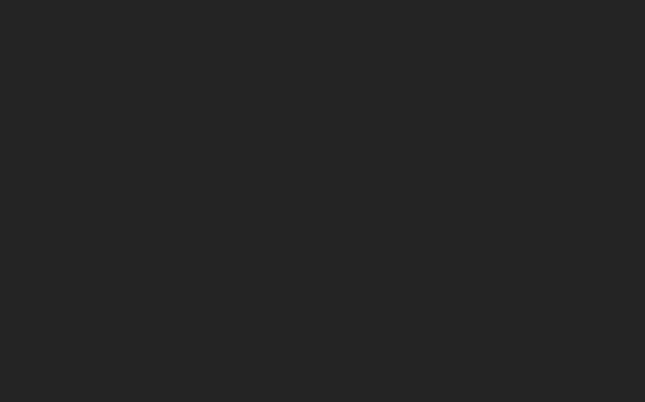
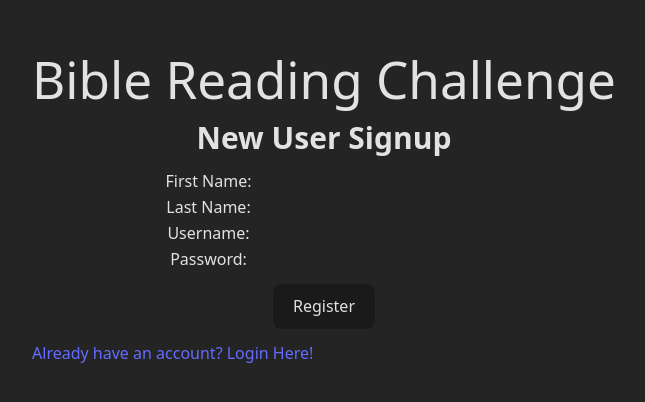
Before and after one commit to danieljhkang/readerApp, a React (Vite) app: page /signup in a window 1280 px wide. Before the commit this address had no page. Shown: the part 200-602 px from the top of the page, without its empty margins (316-961 px from the left). Built offline with nearby package versions, Linux system fonts and the light colour scheme.

Commit message:
reworked routing structure

```diff
--- /dev/null
+++ b/database.types.ts
@@ -0,0 +1,34 @@
+export type Json =
+  | string
+  | number
+  | boolean
+  | null
+  | { [key: string]: Json | undefined }
+  | Json[];
+
+export interface Database {
+  public: {
+    Tables: {
+      movies: {
+        Row: {
+          // the data expected from .select()
+          id: number;
+          name: string;
+          data: Json | null;
+        };
+        Insert: {
+          // the data to be passed to .insert()
+          id?: never; // generated columns must not be supplied
+          name: string; // `not null` columns with no default must be supplied
+          data?: Json | null; // nullable columns can be omitted
+        };
+        Update: {
+          // the data to be passed to .update()
+          id?: never;
+          name?: string; // `not null` columns are optional on .update()
+          data?: Json | null;
+        };
+      };
+    };
+  };
+}
--- a/package.json
+++ b/package.json
@@ -13,6 +13,7 @@
     "@supabase/supabase-js": "^2.49.1",
     "@tailwindcss/vite": "^4.0.14",
     "axios": "^1.8.3",
+    "dotenv": "^16.4.7",
     "react": "^19.0.0",
     "react-dom": "^19.0.0",
     "react-router": "^7.3.0",
--- /dev/null
+++ b/src/components/router.tsx
@@ -0,0 +1,12 @@
+import { createBrowserRouter } from "react-router";
+import App from "../App";
+import Register from "../pages/Register";
+import Login from "../pages/Login";
+import Dashboard from "../pages/Dashboard";
+
+export const router = createBrowserRouter([
+  { path: "/", element: <App /> },
+  { path: "/signup", element: <Register /> },
+  { path: "/signin", element: <Login /> },
+  { path: "/", element: <Dashboard /> },
+]);
--- a/src/main.tsx
+++ b/src/main.tsx
@@ -1,13 +1,14 @@
-import './index.css'
-import App from './App.tsx'
-import ReactDOM from 'react-dom/client';
-import { BrowserRouter } from 'react-router-dom';
+import "./index.css";
+import ReactDOM from "react-dom/client";
+import { RouterProvider } from "react-router-dom";
+import { router } from "./components/router.tsx";
 
 const root = ReactDOM.createRoot(
-  document.getElementById('root') as HTMLElement
+  document.getElementById("root") as HTMLElement
 );
 root.render(
-  <BrowserRouter>
-    <App />
-  </BrowserRouter>
+  <>
+    <h1 className="text-center pt-4 text-3xl">Bible Reading Challenge</h1>
+    <RouterProvider router={router} />
+  </>
 );
--- /dev/null
+++ b/src/pages/Dashboard.tsx
@@ -0,0 +1,5 @@
+const Dashboard = () => {
+  return <div></div>;
+};
+
+export default Dashboard;
--- a/src/pages/Login.tsx
+++ b/src/pages/Login.tsx
@@ -4,12 +4,11 @@ import { Link } from "react-router-dom";
 const Login = () => {
   const [username, setUsername] = useState("");
   const [password, setPassword] = useState("");
-  const [groupCode, setGroupCode] = useState("");
   //   const [error, setError] = useState<string | null>(null);
 
   const handleSubmit = (e: React.FormEvent) => {
     e.preventDefault();
-    console.log("Login:", { username, password, groupCode });
+    console.log("Login:", { username, password });
   };
 
   return (
@@ -34,15 +33,6 @@ const Login = () => {
             required
           />
         </div>
-        <div className="p-px">
-          <label>Group Code:</label>
-          <input
-            type="text"
-            value={groupCode}
-            onChange={(e) => setGroupCode(e.target.value)}
-            required
-          />
-        </div>
         <div className="p-3">
           <button type="submit">Login</button>
         </div>
--- a/src/pages/Register.tsx
+++ b/src/pages/Register.tsx
@@ -1,7 +1,5 @@
-import { createClient } from "@supabase/supabase-js";
 import { useState } from "react";
-
-// const supabase = createClient(supabase_url, anon_key);
+import { Link } from "react-router-dom";
 
 // const { data, error } = await supabase.auth.signUp({
 //   email: "example@email.com",
@@ -10,8 +8,74 @@ import { useState } from "react";
 // });
 
 const Register = () => {
-  const [token, setToken] = useState();
-  return <div>Register</div>;
+  const [firstName, setFirstName] = useState("");
+  const [lastName, setLastName] = useState("");
+  const [username, setUsername] = useState("");
+  const [password, setPassword] = useState("");
+  const handleSubmit = (e: React.FormEvent) => {
+    e.preventDefault();
+    console.log("Login:", {
+      firstName,
+      lastName,
+      username,
+      password,
+    });
+  };
+
+  // const { data, error } = await supabase.auth.signUp({
+  //   email: "example@email.com",
+  //   password: "example-password",
+  // });
+
+  return (
+    <div>
+      <div className="text-center">
+        <h2 className="text-3xl font-bold p-3">New User Signup</h2>
+        <form onSubmit={handleSubmit}>
+          <div className="p-px">
+            <label>First Name:</label>
+            <input
+              type="text"
+              value={firstName}
+              onChange={(e) => setFirstName(e.target.value)}
+              required
+            />
+          </div>
+          <div className="p-px">
+            <label>Last Name:</label>
+            <input
+              type="text"
+              value={lastName}
+              onChange={(e) => setLastName(e.target.value)}
+              required
+            />
+          </div>
+          <div className="p-px">
+            <label>Username:</label>
+            <input
+              type="text"
+              value={username}
+              onChange={(e) => setUsername(e.target.value)}
+              required
+            />
+          </div>
+          <div className="p-px">
+            <label>Password:</label>
+            <input
+              type="password"
+              value={password}
+              onChange={(e) => setPassword(e.target.value)}
+              required
+            />
+          </div>
+          <div className="p-3">
+            <button type="submit">Register</button>
+          </div>
+        </form>
+      </div>
+      <Link to={"/"}>Already have an account? Login Here!</Link>
+    </div>
+  );
 };
 
 export default Register;
--- /dev/null
+++ b/src/supabase-client.tsx
@@ -0,0 +1,8 @@
+import { createClient } from "@supabase/supabase-js";
+
+const supabase = createClient(
+  import.meta.env.VITE_SUPABASE_URL,
+  import.meta.env.VITE_SUPABASE_ANON_KEY
+);
+
+export default supabase;
```
Also changed, not shown: src/App.tsx (+6 -5 lines), 2 other files (tests, documents, lock files or other folders).
